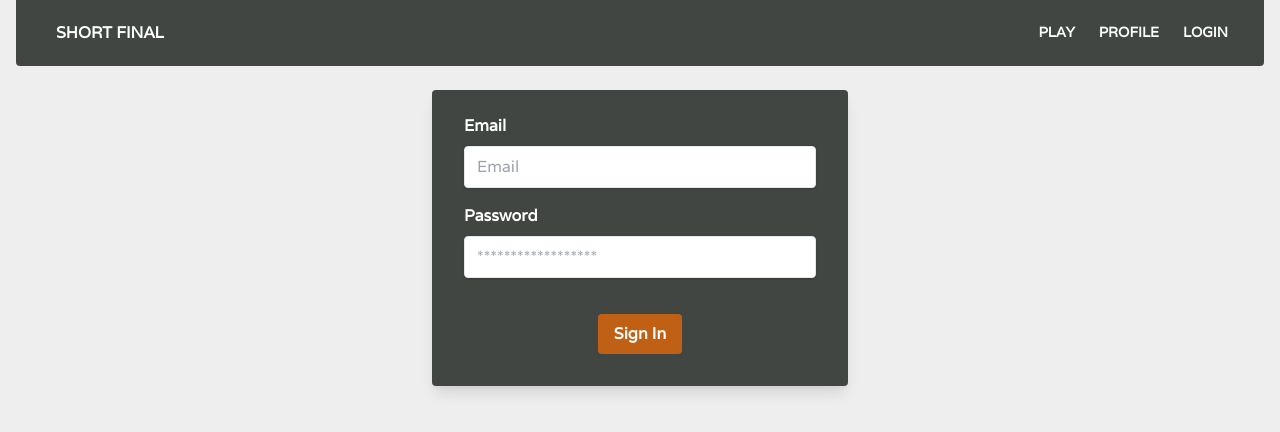
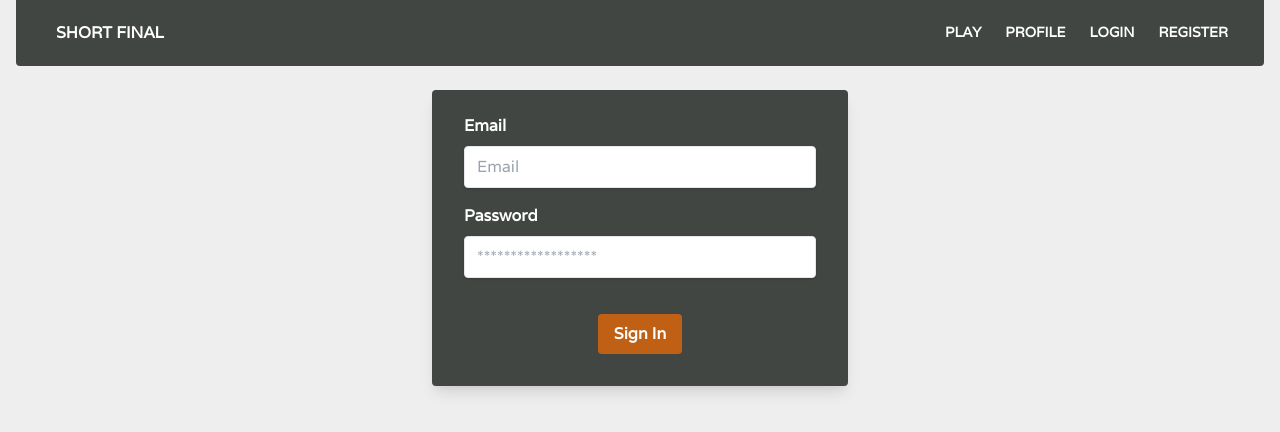
Before and after one commit to tmuro17/webdev-final-project, a React (Create React App) app in the folder frontend/: page /login in a window 1280 px wide. Shown: the top 432 px of the page. Built offline with nearby package versions, Linux system fonts and the light colour scheme.

Commit message:
forgot to commit lol

```diff
--- a/frontend/src/App.js
+++ b/frontend/src/App.js
@@ -2,7 +2,7 @@ import {Route, Switch} from "react-router-dom";
 
 import Nav from "./Nav";
 import UserList from "./Users/List"; // do we need listing users?
-import UserNew from "./Users/New";
+import Register from "./Users/Register";
 import Login from './Users/Login';
 
 
@@ -22,7 +22,7 @@ const App = () => {
         </Route>
         <Route path="/register" exact>
           {/* // im going to standardize this new component to look like the login page next */}
-          <UserNew/>
+          <Register/>
         </Route>
         <Route path="/users/list">
           <UserList/>
--- a/frontend/src/Nav.js
+++ b/frontend/src/Nav.js
@@ -57,13 +57,20 @@ const AppNav = ({session}) => {
                   </a>
                 </li>
                 <li className="nav-item hover:bg-orange rounded">
-                  <a href="/profile" className="px-3 py-2 flex items-center leading-snug" href="/profile">
+                  <a href="/profile" className="px-3 py-2 flex items-center leading-snug">
                     Profile
                   </a>
                 </li>
                 <li className="nav-item hover:bg-orange rounded">
                   <LoginLogoutLink session={session}/>
                 </li>
+                {!session &&
+                  <li className="nav-item hover:bg-orange rounded">
+                    <a href="/register" className="px-3 py-2 flex items-center leading-snug">
+                      Register
+                    </a>
+                  </li>
+                }
               </ul>
             </div>
           </div>
--- a/frontend/src/Users/Login.js
+++ b/frontend/src/Users/Login.js
@@ -5,7 +5,7 @@ import { api_login } from '../api'
 const ErrorMessage = ({msg}) => {
   if (msg !== "") {
     return (
-      <p class="text-yellow text-xs italic">{msg}</p>
+      <p className="text-yellow text-xs italic">{msg}</p>
     )
   } else {
     return null;
```
